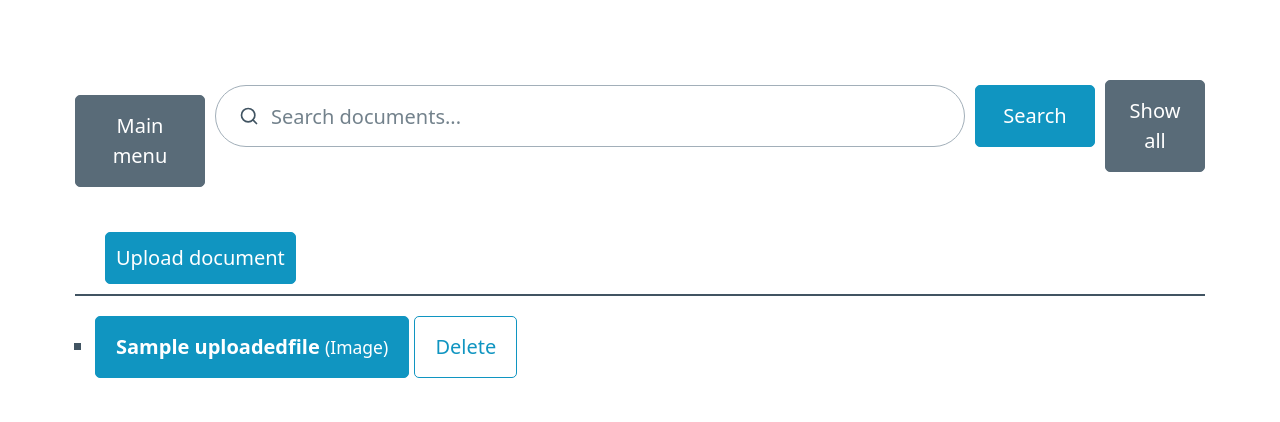
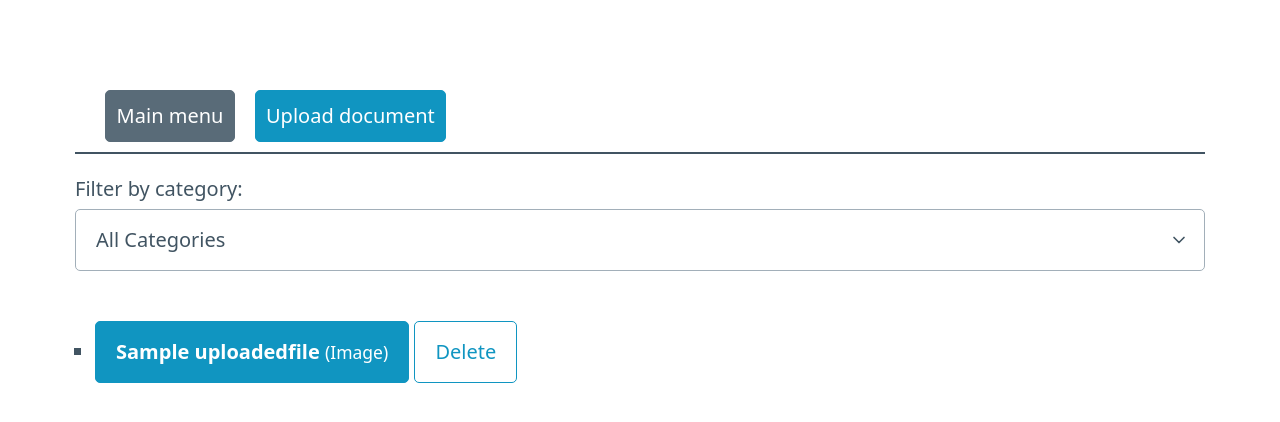
Before and after one commit to Impe11e/Personal-Assistant-WEB, a Django app: page /documents/ in a window 1280 px wide. Shown: the top 422 px of the page. Run offline with Django 5.2, Linux system fonts and the light colour scheme; a user stored in the database is signed in; tables that the repository leaves empty hold one stand-in row (values such as "Sample post").

```diff
--- a/pers_assist/pers_assist_app/models.py
+++ b/pers_assist/pers_assist_app/models.py
@@ -1,3 +1,4 @@
+from cloudinary.models import CloudinaryField
 from django.contrib.auth.models import User
 from django.db import models
 from django.db.models import CharField, TextField
@@ -6,7 +7,6 @@ from phonenumber_field.modelfields import PhoneNumberField
 from cloudinary_storage.storage import MediaCloudinaryStorage, RawMediaCloudinaryStorage
 
 
-# TODO: try without null, just blank
 class Contact(models.Model):
     owner = models.ForeignKey(User, on_delete=models.CASCADE, related_name='contacts', null=True)
     name = models.CharField(max_length=50, null=False)
@@ -31,8 +31,6 @@ class Note(models.Model):
     color = CharField(blank=True, null=True)
     tags = models.ManyToManyField('Tag')
 
-    # owner = ForeignKey(User, on_delete=CASCADE)
-
     def __str__(self):
         tags = ', '.join([tag.tag_name for tag in self.tags.all()])
         return f'{self.title} | {tags or "No Tags"}'
@@ -40,8 +38,11 @@ class Note(models.Model):
 
 class Tag(models.Model):
     owner = models.ForeignKey(User, on_delete=models.CASCADE, related_name='tags', null=True)
-    tag_name = CharField(max_length=50, blank=True, null=False, unique=True)
-    slug = models.SlugField(unique=True, blank=True)
+    tag_name = CharField(max_length=50, blank=True, null=False)
+    slug = models.SlugField(blank=True)
+
+    class Meta:
+        unique_together = ('owner', 'tag_name')
 
     def save(self, *args, **kwargs):
         if not self.slug:
@@ -63,10 +64,9 @@ class UploadedFile(models.Model):
 
     owner = models.ForeignKey(User, on_delete=models.CASCADE, related_name='documents', null=True)
     title = models.CharField(max_length=255)
-    file = models.FileField(upload_to='files/')
+    file = CloudinaryField(resource_type='raw')
     uploaded_at = models.DateTimeField(auto_now_add=True)
     category = models.CharField(max_length=50, choices=CATEGORY_CHOICES, default='other')
-    cloudinary_public_id = models.CharField(max_length=255, blank=True, null=True)
 
     def save(self, *args, **kwargs):
         if not self.id:
--- a/pers_assist/pers_assist_app/templates/pers_assist_app/documents.html
+++ b/pers_assist/pers_assist_app/templates/pers_assist_app/documents.html
@@ -8,29 +8,37 @@
 <body>
 <main class="container">
 
-    <div style="display: flex; align-items: center; gap: 0.5rem; margin-bottom: 1rem;">
-        <a href="{% url 'pers_assist_app:main' %}" role="button" class="secondary" style="flex-shrink: 0; width: 130px;">Main menu</a>
-        <form method="get" action="{% url 'pers_assist_app:search_documents' %}" style="display: flex; gap: 0.5rem; align-items: center; flex: 1;">
-            <input type="search" name="search_item" placeholder="Search documents..." value="{{ request.GET.search_item }}" style="flex: 1; min-width: 150px;">
-            <button type="submit" class="button" style="width: 120px;">Search</button>
-            <a href="{% url 'pers_assist_app:search_documents' %}" role="button" class="secondary" style="width: 100px;">Show all</a>
-        </form>
-    </div>
-
     <nav style="margin-bottom: 20px; border-bottom: 2px solid; padding-left: 30px">
         <ul>
+            <li><a href="{% url 'pers_assist_app:main' %}" role="button" class="secondary" style="flex-shrink: 0; width: 130px;">Main menu</a></li>
             <li><a href="{% url 'pers_assist_app:upload_document' %}" role="button">Upload document</a></li>
         </ul>
     </nav>
 
+    <form method="get" style="margin-bottom: 30px;">
+        <label for="category">Filter by category:</label>
+        <select name="category" id="category" onchange="this.form.submit()">
+            <option value="">All Categories</option>
+            {% for key, name in categories.items %}
+                <option value="{{ key }}" {% if selected_category == key %}selected{% endif %}>{{ name }}</option>
+            {% endfor %}
+        </select>
+    </form>
+
+    {% if documents %}
         {% for document in documents %}
             <ul>
                 <li>
-            <a href="{% url 'pers_assist_app:document_download' document.id %}" class="button" role="button"><b>{{ document.title}}</b> <small>({{ document.get_category_display }})</small></a>
+                    <a href="{% url 'pers_assist_app:document_download' document.id %}" class="button" role="button">
+                        <b>{{ document.title }}</b> <small>({{ document.get_category_display }})</small>
+                    </a>
                     <a href="{% url 'pers_assist_app:document_delete' document.id %}" role="button" class="outline">Delete</a>
                 </li>
             </ul>
         {% endfor %}
+    {% else %}
+        <p>No documents found.</p>
+    {% endif %}
 
 </main>
 </body>
--- a/pers_assist/pers_assist_app/urls.py
+++ b/pers_assist/pers_assist_app/urls.py
@@ -31,5 +31,4 @@ urlpatterns = [
     path('upload_doc/', views.upload_document, name='upload_document'),
     path('download_doc/<int:document_id>/', views.document_download, name='document_download'),
     path('document/<int:document_id>/delete', views.document_delete, name='document_delete'),
-    path('search_documents/', views.search_documents, name='search_documents'),
 ]
--- a/pers_assist/pers_assist_app/views.py
+++ b/pers_assist/pers_assist_app/views.py
@@ -26,10 +26,18 @@ def contacts(request):
 
 @login_required(login_url='/signin/')
 def documents(request):
+    category = request.GET.get('category')
     documents = UploadedFile.objects.filter(owner=request.user)
-    return render(request, 'pers_assist_app/documents.html', {
+    if category:
+        documents = documents.filter(category=category)
+
+    context = {
         'documents': documents,
-    })
+        'selected_category': category,
+        'categories': dict(UploadedFile.CATEGORY_CHOICES)
+    }
+
+    return render(request, 'pers_assist_app/documents.html', context)
 
 
 # CONTACTS
@@ -144,7 +152,7 @@ def create_note(request):
     back_url = reverse('pers_assist_app:notes')
 
     if request.method == 'POST':
-        form = NoteCreateForm(request.POST)
+        form = NoteCreateForm(request.POST, user=request.user)
         if form.is_valid():
             note = form.save(commit=False)
             note.owner = request.user
@@ -154,8 +162,10 @@ def create_note(request):
         else:
             return render(request, 'pers_assist_app/note_create.html', {'form': form, 'back_url': back_url})
 
-    return render(request, 'pers_assist_app/note_create.html', {'form': NoteCreateForm(), 'back_url': back_url})
-
+    return render(request, 'pers_assist_app/note_create.html', {
+        'form': NoteCreateForm(user=request.user),
+        'back_url': back_url
+    })
 
 @login_required(login_url='/signin/')
 def delete_note(request, note_id):
@@ -174,12 +184,12 @@ def edit_note(request, note_id):
     note = get_object_or_404(Note, pk=note_id, owner=request.user)
 
     if request.method == 'POST':
-        form = NoteEditForm(request.POST, instance=note)
+        form = NoteEditForm(request.POST, instance=note, user=request.user)
         if form.is_valid():
             form.save()
             return redirect('pers_assist_app:notes')
     else:
-        form = NoteEditForm(instance=note)
+        form = NoteEditForm(instance=note, user=request.user)
 
     return render(request, 'pers_assist_app/note_edit.html', {'form': form, 'note': note, 'back_url': back_url})
 
@@ -237,7 +247,11 @@ def upload_document(request):
 def document_download(request, document_id):
     try:
         document = get_object_or_404(UploadedFile, id=document_id, owner=request.user)
-        return FileResponse(document.file.open('rb'), as_attachment=True, filename=document.file.name)
+        if document.file:
+            file_url = document.file.url
+            return redirect(file_url)
+        else:
+            raise Http404("File not found")
     except UploadedFile.DoesNotExist:
         raise Http404("Document not found")
 
@@ -252,20 +266,3 @@ def document_delete(request, document_id):
         return redirect('pers_assist_app:documents')
 
     return render(request, 'pers_assist_app/document_confirm_delete.html', {"document": document, "back_url": back_url})
-
-
-@login_required(login_url='/signin/')
-def search_documents(request):
-    query = request.GET.get('search_item', '')
-    if query:
-        documents = UploadedFile.objects.filter(
-            title__icontains=query,
-            owner=request.user
-        )
-    else:
-        documents = UploadedFile.objects.filter(owner=request.user)
-
-    return render(request, 'pers_assist_app/documents.html', {
-        'documents': documents,
-        'search_item': query,
-    })
```
Also changed, not shown: pers_assist/pers_assist_app/forms.py (+16 -1 lines), pers_assist/users/templates/users/base-template.html (+4 -4 lines), pers_assist/pers_assist_app/migrations/0018_remove_uploadedfile_cloudinary_public_id_and_more.py (added), pers_assist/pers_assist_app/migrations/0019_alter_tag_slug_alter_tag_tag_name_and_more.py (added). Lines whose indentation alone changed are shown as unchanged.
